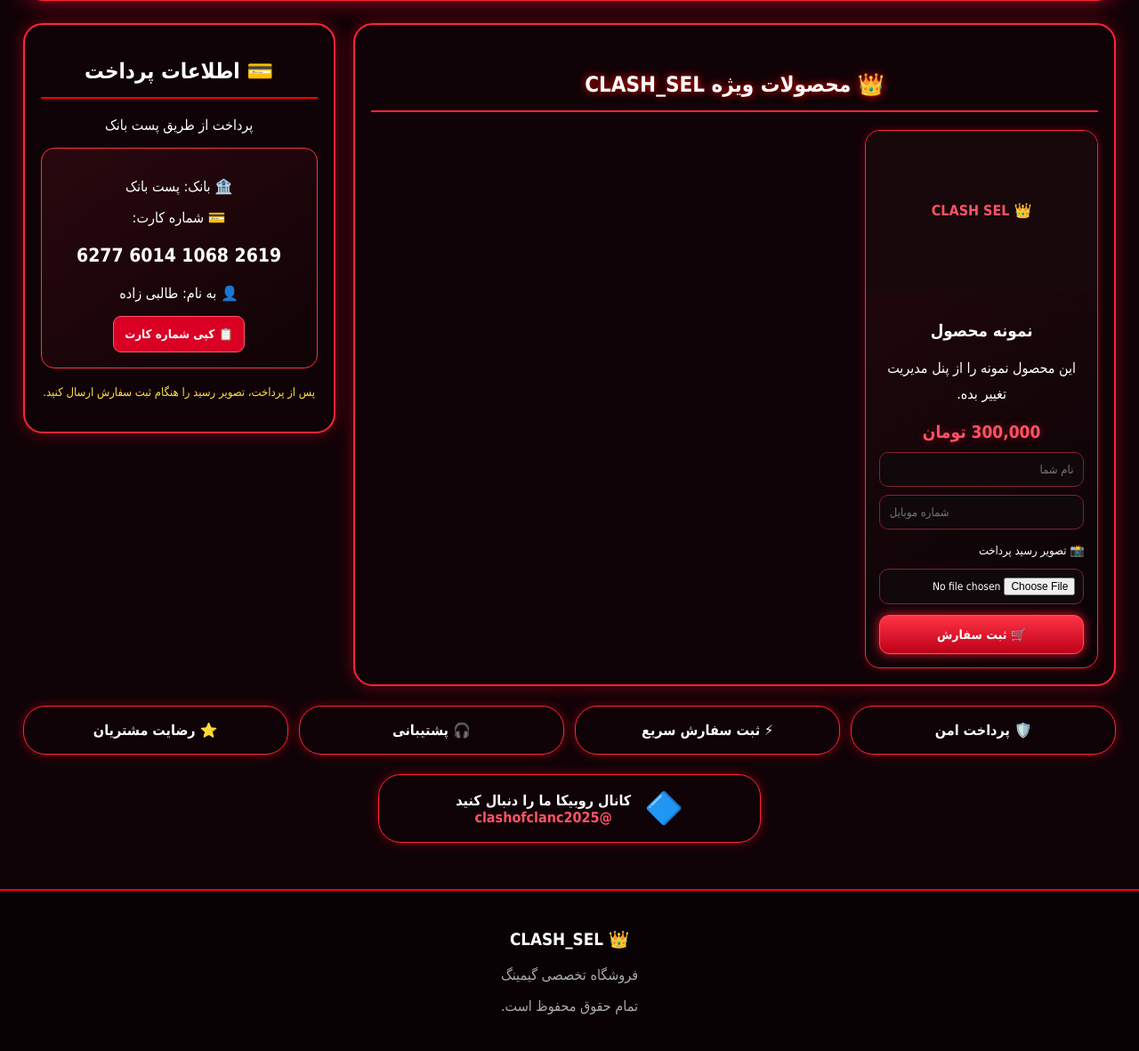
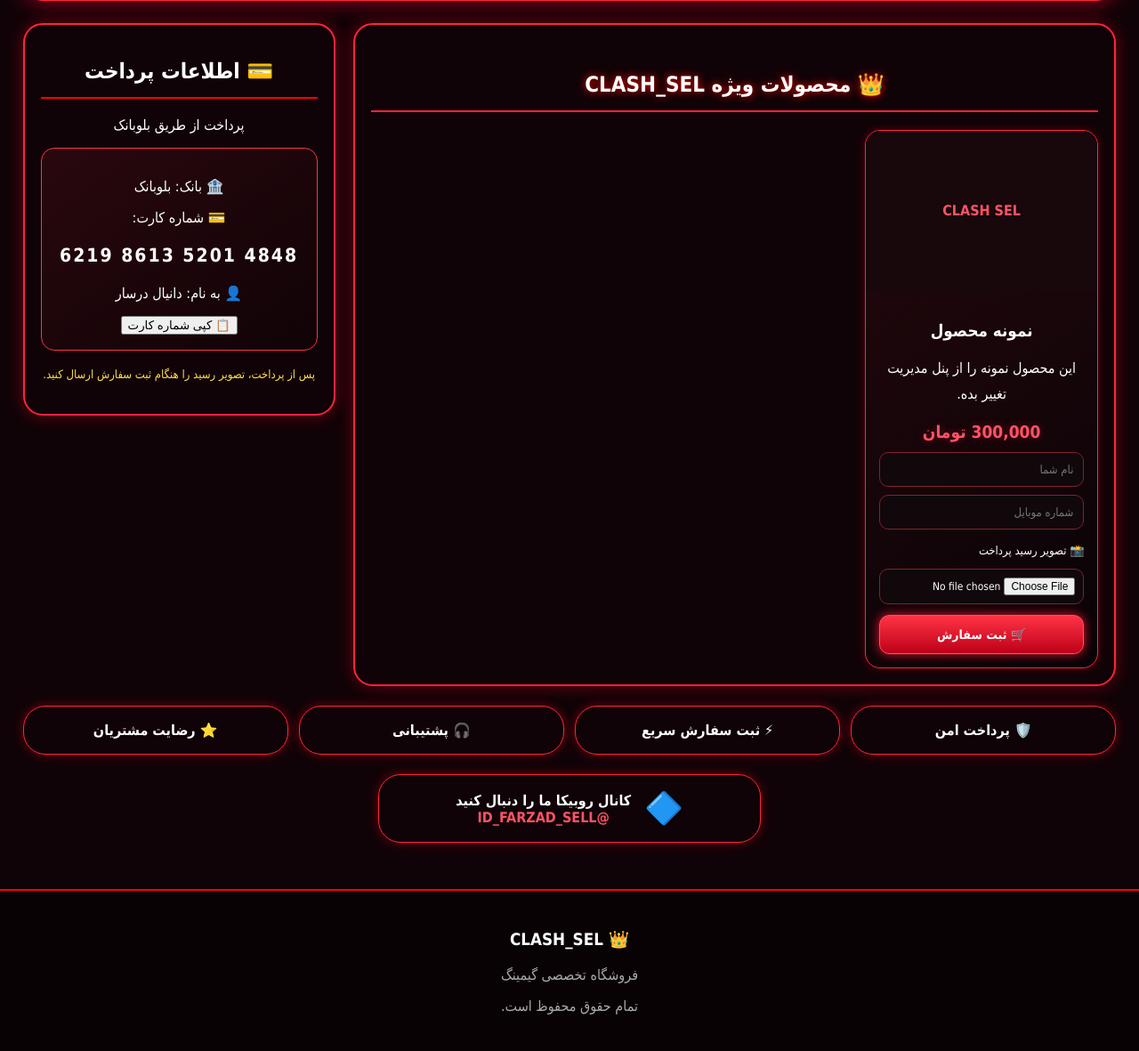
Before and after one commit to b4141184-ship-it/Clash_sel, a Flask app: page / in a window 1280 px wide. Shown: the part 580-1761 px from the top of the page at 89% size. Run offline with Flask 3, Linux system fonts and the light colour scheme; data comes from the database, SQL or seed files in the repository.

Commit message:
Update home.html

```diff
--- a/templates/home.html
+++ b/templates/home.html
@@ -1,95 +1,71 @@
+
 {% extends "base.html" %}
 {% block body %}
 
 <section class="game-hero">
     <div class="hero-content">
         <span class="hero-tag">👑 فروشگاه تخصصی گیمینگ</span>
-
         <h1>CLASH<span>_SEL</span></h1>
-
         <h2>دنیای اکانت‌های کلش اینجاست!</h2>
-
         <p>خرید آسان | ثبت سفارش | پیگیری سفارش</p>
-
-        <a href="#products" class="btn hero-btn">
-            مشاهده محصولات ⚔️
-        </a>
+        <a href="#products" class="btn">مشاهده محصولات ⚔️</a>
     </div>
 </section>
 
 <div class="shop-layout">
-
     <section class="products-area" id="products">
         <h2 class="section-title">👑 محصولات ویژه CLASH_SEL</h2>
 
         <div class="grid">
             {% for p in products %}
             <article class="card product-card">
-
                 <div class="photo">
                     {% if p.image %}
                     <img src="/uploads/{{ p.image }}" alt="{{ p.title }}">
                     {% else %}
-                    <div class="product-placeholder">👑 CLASH SEL</div>
+                    <div class="product-placeholder">CLASH SEL</div>
                     {% endif %}
                 </div>
 
                 <div class="pad">
                     <h3>{{ p.title }}</h3>
                     <p>{{ p.description }}</p>
-
-                    <b class="price">
-                        {{ "{:,}".format(p.price) }} تومان
-                    </b>
+                    <b class="price">{{ "{:,}".format(p.price) }} تومان</b>
 
                     <form action="/order" method="post" enctype="multipart/form-data">
                         <input type="hidden" name="product_id" value="{{ p.id }}">
+                        <input name="customer" placeholder="نام شما" required>
+                        <input name="phone" placeholder="شماره موبایل" required>
 
-                        <input name="customer"
-                               placeholder="نام شما"
-                               required>
-
-                        <input name="phone"
-                               type="tel"
-                               placeholder="شماره موبایل"
-                               required>
-
-                        <label class="receipt-label">
-                            📸 تصویر رسید پرداخت
-                            <input type="file"
-                                   name="receipt"
-                                   accept="image/png,image/jpeg,image/webp"
-                                   required>
+                        <label>📸 تصویر رسید پرداخت
+                            <input type="file" name="receipt" accept="image/png,image/jpeg,image/webp" required>
                         </label>
 
-                        <button class="btn order-btn" type="submit">
-                            🛒 ثبت سفارش
-                        </button>
+                        <button class="btn" type="submit">🛒 ثبت سفارش</button>
                     </form>
                 </div>
-
             </article>
-            {% else %}
-            <p class="empty-products">هنوز محصولی ثبت نشده است.</p>
             {% endfor %}
         </div>
     </section>
 
     <aside class="payment-box">
         <h2>💳 اطلاعات پرداخت</h2>
-        <p>پرداخت از طریق پست بانک</p>
+        <p>پرداخت از طریق بلوبانک</p>
 
         <div class="payment-placeholder">
-            <p>🏦 بانک: پست بانک</p>
+            <p>🏦 بانک: بلوبانک</p>
             <p>💳 شماره کارت:</p>
 
-            <h3 dir="ltr">6277 6014 1068 2619</h3>
+            <h3 dir="ltr" style="letter-spacing:2px;">
+                6219 8613 5201 4848
+            </h3>
 
-            <p>👤 به نام: طالبی زاده</p>
+            <p>👤 به نام: دانیال درسار</p>
 
-            <button type="button"
-                    class="copy-card"
-                    onclick="navigator.clipboard.writeText('6277601410682619').then(() => this.innerText='کپی شد ✓').catch(() => alert('امکان کپی خودکار وجود ندارد'))">
+            <button
+                type="button"
+                onclick="navigator.clipboard.writeText('6219861352014848').then(() => this.innerText='کپی شد ✓')">
                 📋 کپی شماره کارت
             </button>
         </div>
@@ -98,7 +74,6 @@
             پس از پرداخت، تصویر رسید را هنگام ثبت سفارش ارسال کنید.
         </p>
     </aside>
-
 </div>
 
 <section class="features">
@@ -108,17 +83,11 @@
     <div>⭐ رضایت مشتریان</div>
 </section>
 
-<a class="rubika-banner"
-   href="https://rubika.ir/RaGnAr_shoop"
-   target="_blank"
-   rel="noopener noreferrer">
-
+<a class="rubika-banner" href="https://rubika.ir/ID_FARZAD_SELL" target="_blank">
     <span class="rubika-icon">🔷</span>
-
     <span>
-        کانال روبیکا ما را دنبال کنید
-        <br>
-        <b>@clashofclanc2025</b>
+        کانال روبیکا ما را دنبال کنید<br>
+        <b>@ID_FARZAD_SELL</b>
     </span>
 </a>
 
```
